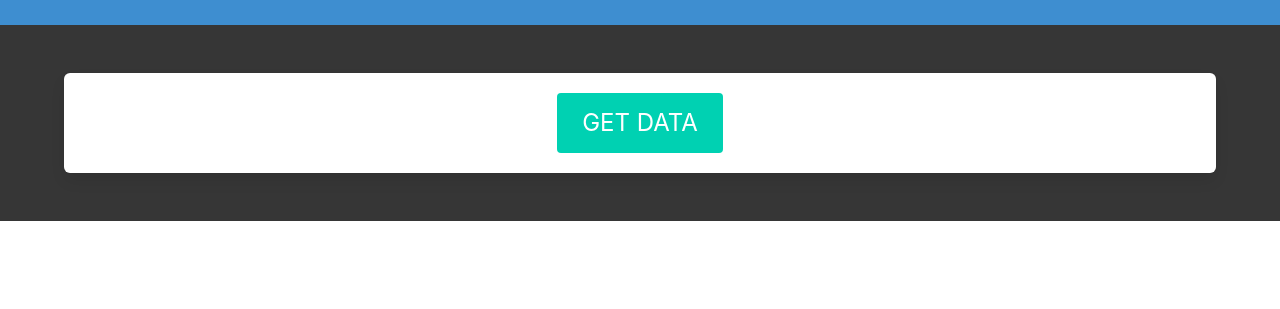
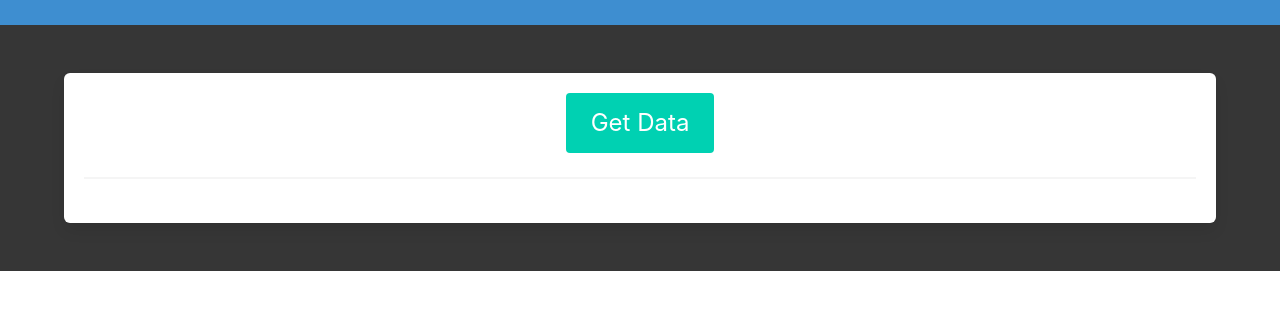
Before and after one commit to biobot-01/ajax-xhr, a plain HTML site: page index.html in a window 1280 px wide. Shown: the part 107-416 px from the top of the page. Drawn offline with nearby package versions, Linux system fonts and the light colour scheme.

Commit message:
Add id 'getDataButton' on button, hr tag & div with id 'output'

```diff
--- a/index.html
+++ b/index.html
@@ -22,7 +22,11 @@
       <div class="columns">
         <div class="column">
           <div class="box has-text-centered">
-            <button class="button is-primary is-large">GET DATA</button>
+            <button class="button is-primary is-large" id="getDataButton">Get Data</button>
+
+            <hr>
+
+            <div class="content" id="output"></div>
           </div>
         </div>
       </div>
```
